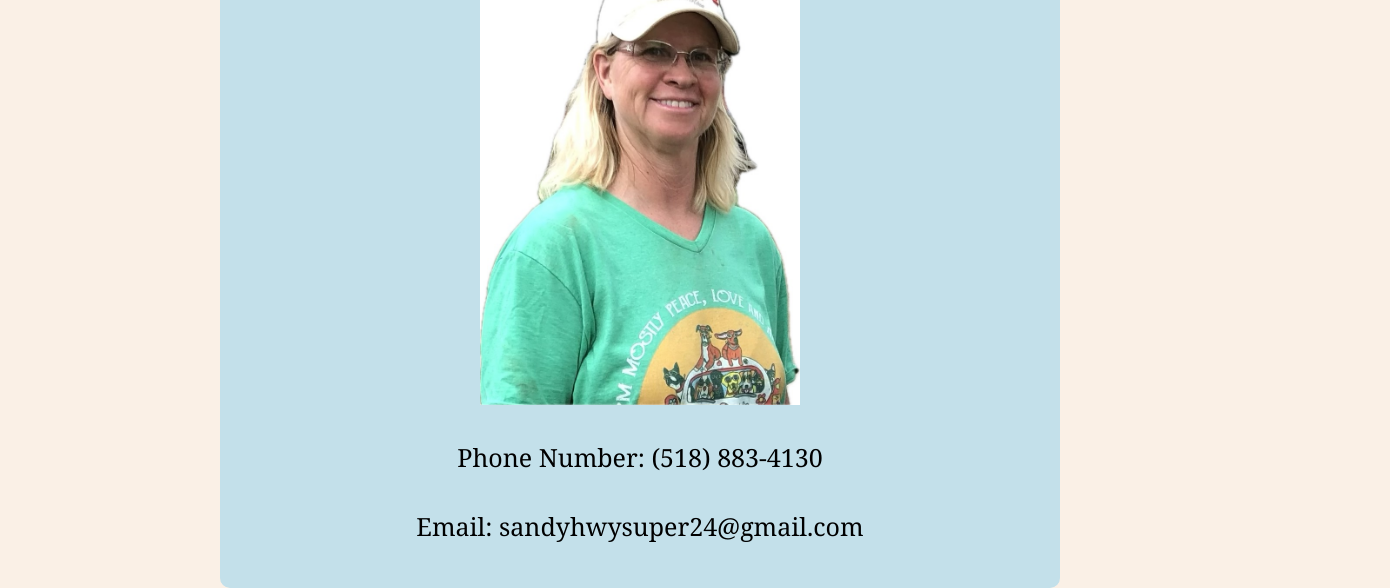
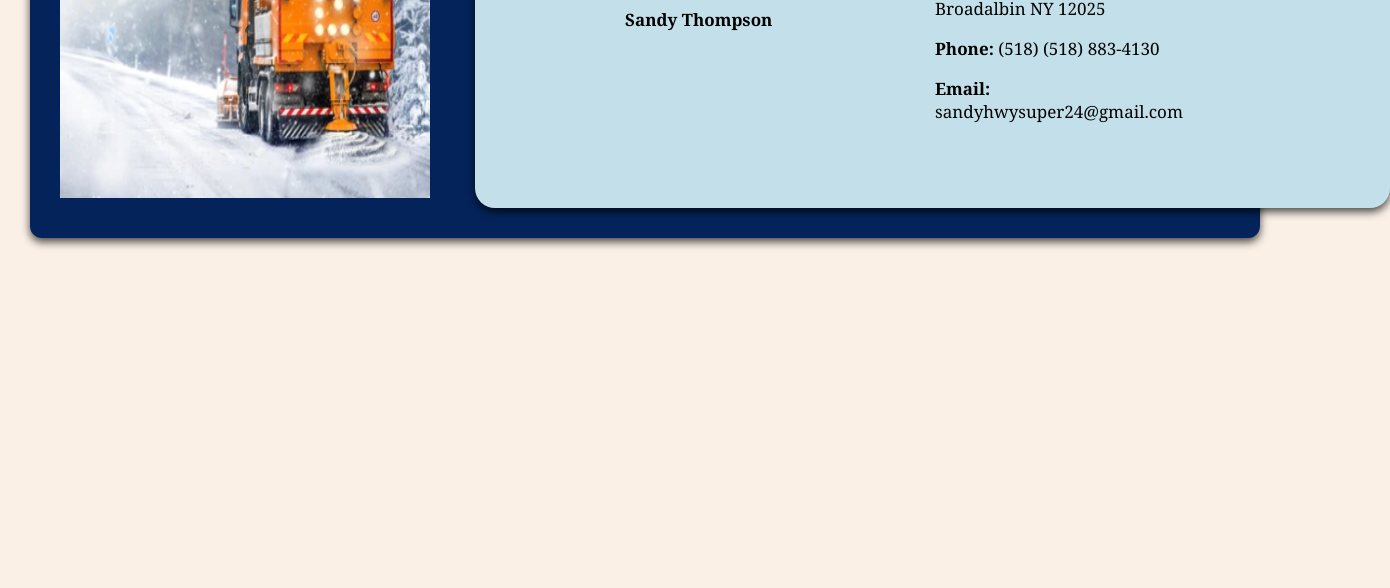
Before and after one commit to alexisjs424/TownWebsite, a plain HTML site: page departments/highwaydept.html in a window 1280 px wide. Shown: the part 477-1065 px from the top of the page, 1390 px wide, since content can reach past the window. After the commit the page ends 800 px from the top, so only its background shows below. Drawn offline with Linux system fonts and the light colour scheme; a web font is replaced by a local one.

Commit message:
Highway department done and started historian

```diff
--- a/departments/highwaydept.html
+++ b/departments/highwaydept.html
@@ -6,6 +6,9 @@
     <title>Town of Broadalbin </title>
     <link href="../style.css" rel="stylesheet">
     <meta name="viewport" content="width=device-width, initial-scale=1.0">
+    <link rel="stylesheet" href="https://fonts.googleapis.com/css?family=Tangerine">
+    <link rel="stylesheet" href="https://fonts.googleapis.com/css?family=Pinyon+Script&display=swap">
+    <link rel="stylesheet" href="https://fonts.googleapis.com/css?family=Italianno&display=swap">
 </head>
 
 <body>
@@ -41,14 +44,27 @@
             </ul>
         </nav>
     </header>
-    <div class="main-box">
 
-        <div class="center-box">
-            <h1 style="text-decoration: underline;">Highway Department Superintendent</h1>
-            <h1>Sandy Thompson</h1>
-            <img src="superintendent.jpg" alt="Highway Superintendent">
-            <p>Phone Number: (518) 883-4130</p>
-            <p>Email: sandyhwysuper24@gmail.com</p>
+    <div class="highway-heading">
+        <h1>Highway Department</h1>
+    </div>
+
+    <div class="contained1">
+        <img src="../departments/highway.jpg" alt="Image Description">
+        <div class="highway">
+
+            <div class="highway-section">
+                <h2>Highway Department Superintendent</h2>
+                <p><b>Sandy Thompson</b></p>
+            </div>
+
+            <div class="highway-information">
+                <h2>Contact Information</h2>
+                <p><b>Address:</b> 229 Union Mills Rd, Broadalbin NY 12025</p>
+                <p><b>Phone:</b> (518) (518) 883-4130</p>
+                <p><b>Email:</b> sandyhwysuper24@gmail.com</p>
+            </div>
+
         </div>
     </div>
 
--- a/style.css
+++ b/style.css
@@ -768,48 +768,6 @@ header nav ul li a:hover {
 
 
 
-
-  /* HIGHWAY SUPERINTENDENT PAGE!! */
-
-   /* Styles for the content container */
-   .main-box {
-    display: flex;
-    justify-content: center;
-    align-items: center;
-    min-height: 100vh; /* Ensure the box takes up at least the full viewport height */
-    background-color: var(--beige);
-}
-
-
-/* Styles for the center box */
-.center-box {
-    background-color: var(--lightest); /* Light purple */
-    padding: 20px;
-    border-radius: 10px;
-    text-align: center;
-    width: 80%; /* Make the box wider */
-    max-width: 800px; /* Limit the maximum width */
-    font-family: Cambria, Cochin, Georgia, Times, 'Times New Roman', serif;
-    margin-top: 15px;;
-}
-
-.center-box p {
-    font-size: 25px;
-    padding-top: 10px;
-}
-
-.center-box img {
-    max-width: 100%;
-    height: auto;
-    margin-bottom: 20px;
-    width: 40%; /* Make the image smaller */
-    display: block;
-    margin: 0 auto; /* Center the image horizontally */
-}
-
-
-
-
 /*ASSESSMENT DEPARTMENT STYLES */
 
 .assessment-heading {
@@ -1748,3 +1706,67 @@ header nav ul li a:hover {
     padding-left: 35px;
 
 }
+
+
+/* Highway Department Page*/
+
+.highway-heading {
+    margin-left: 30px;
+    font-family: Cambria, Cochin, Georgia, Times, 'Times New Roman', serif;
+    color: var(--dark);
+    text-shadow: 6px 6px 6px grey;
+}
+
+.highway {
+    background-color: var(--lightest);
+    box-shadow: 0 4px 8px rgba(0, 0, 0, 0.7);
+    margin-left: 55px;
+    margin-right: 300px;
+    display: flex;
+    border-radius: 20px;
+}
+
+.highway-section {
+
+    padding-left: 80px;
+    border-radius: 12px;
+    width: 280px;
+    text-align: center;
+
+}
+
+.highway-section h2 {
+    font-family: 'Italianno', serif;
+    font-size: 30px;
+
+}
+
+
+.highway-section p {
+    font-family: Cambria, Cochin, Georgia, Times, 'Times New Roman', serif;
+    font-size: 17px;
+    text-align: left;
+    padding-left: 70px;
+}
+
+.highway-information {
+    padding-left: 35px;
+    padding-right: 170px;
+    border-radius: 12px;
+    width: 350px;
+    text-align: center;
+
+}
+
+.highway-information h2 {
+    font-family: 'Italianno', serif;
+    font-size: 30px;
+}
+
+.highway-information p {
+    font-family: Cambria, Cochin, Georgia, Times, 'Times New Roman', serif;
+    font-size: 17px;
+    text-align: left;
+    padding-left: 65px;
+
+}
```
Also changed, not shown: departments/highway.jpg (added), departments/historian.jpg (added), 2 other files.
